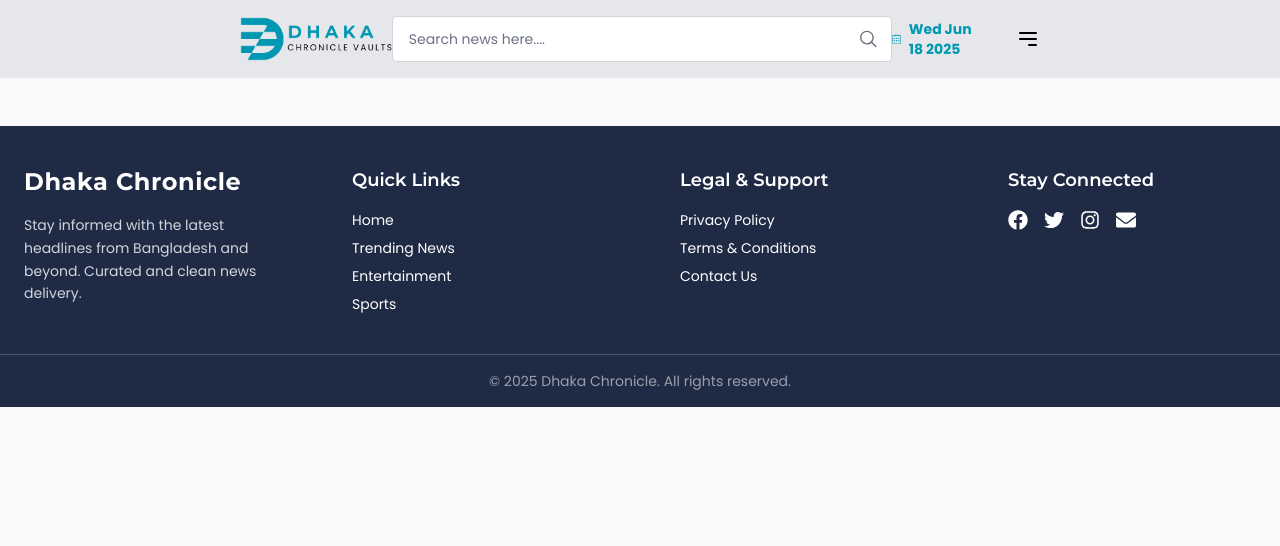
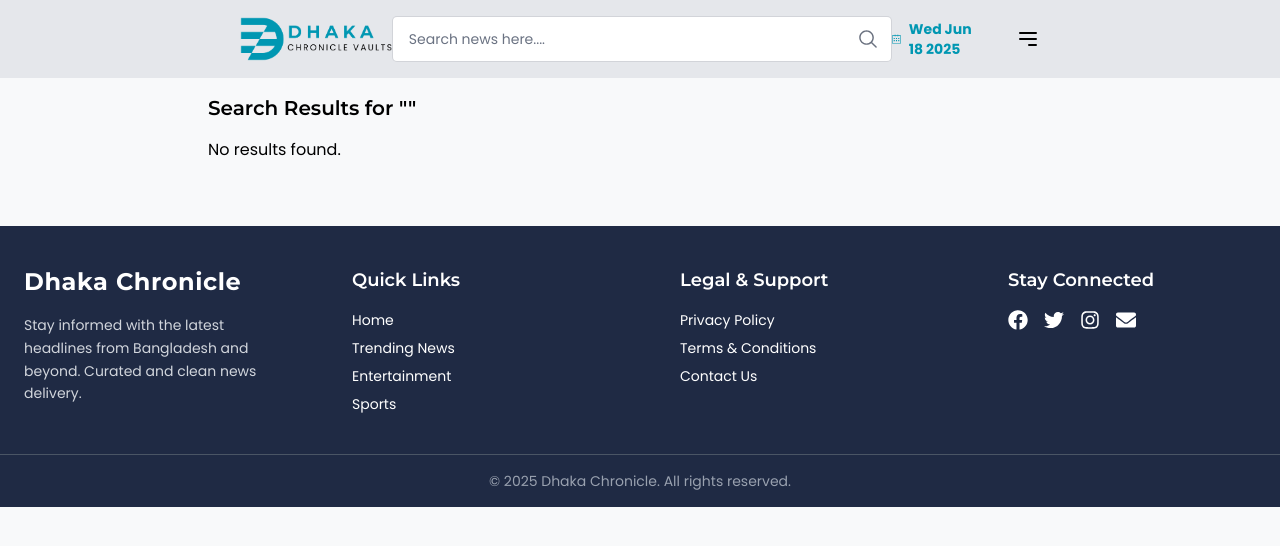
Before and after one commit to Nazmul246/Dhaka-Chronicle-minimal, a React (Vite) app in the folder bangla-news-frontend/: page /search in a window 1280 px wide. Shown: the top 546 px of the page. Built offline with nearby package versions, Linux system fonts and the light colour scheme.

Commit message:
search-update

```diff
--- a/bangla-news-frontend/package.json
+++ b/bangla-news-frontend/package.json
@@ -12,6 +12,7 @@
   "dependencies": {
     "@tailwindcss/vite": "^4.1.7",
     "aos": "^2.3.4",
+    "axios": "^1.10.0",
     "html2canvas": "^1.4.1",
     "html2pdf.js": "^0.10.3",
     "jspdf": "^3.0.1",
--- a/bangla-news-frontend/src/App.jsx
+++ b/bangla-news-frontend/src/App.jsx
@@ -2,6 +2,7 @@ import { BrowserRouter, Routes, Route } from "react-router-dom";
 import Home from "./components/Home";
 import Navbar from "./components/Navbar";
 import CategoryNewsPage from "./components/CategoryNewsPage"; // new page for categories
+import SearchNews from "./components/SearchNews";
 import "./index.css";
 import Footer from "./components/Footer";
 import AOS from "aos";
@@ -21,6 +22,7 @@ function App() {
       <Routes>
         <Route path="/" element={<Home />} />
         <Route path="/category/:category" element={<CategoryNewsPage />} />
+        <Route path="/search" element={<SearchNews />} />
       </Routes>
       <Footer />
     </BrowserRouter>
--- a/bangla-news-frontend/src/components/Navbar.jsx
+++ b/bangla-news-frontend/src/components/Navbar.jsx
@@ -1,12 +1,26 @@
 import React, { useState } from "react";
 import { SlCalender } from "react-icons/sl";
+import { useNavigate } from "react-router-dom";
 import { HiOutlineMenuAlt3, HiX } from "react-icons/hi";
 
 const Navbar = () => {
   const date = new Date();
   const [isOpen, setIsOpen] = useState(false);
+  const [query, setQuery] = useState("");
+  const toggleMenu = () => setIsOpen(!isOpen);
+  const navigate = useNavigate();
 
-  const toggleMenu = () => setIsOpen(!isOpen);
+  const handleSearch = () => {
+    if (query.trim()) {
+      navigate(`/search?q=${encodeURIComponent(query.trim())}`);
+    }
+  };
+
+  const handleKeyDown = (e) => {
+    if (e.key === "Enter") {
+      handleSearch();
+    }
+  };
 
   return (
     <>
@@ -31,7 +45,11 @@ const Navbar = () => {
                 type="text"
                 placeholder="Search news here...."
                 className="w-full h-full pl-4 outline-none placeholder-gray-500 text-sm"
+                value={query}
+                onChange={(e) => setQuery(e.target.value)}
+                onKeyDown={handleKeyDown}
               />
+              <button onClick={handleSearch} aria-label="Search News">
                 <svg
                   xmlns="http://www.w3.org/2000/svg"
                   x="0px"
@@ -43,6 +61,7 @@ const Navbar = () => {
                 >
                   <path d="M 13 3 C 7.4889971 3 3 7.4889971 3 13 C 3 18.511003 7.4889971 23 13 23 C 15.396508 23 17.597385 22.148986 19.322266 20.736328 L 25.292969 26.707031 A 1.0001 1.0001 0 1 0 26.707031 25.292969 L 20.736328 19.322266 C 22.148986 17.597385 23 15.396508 23 13 C 23 7.4889971 18.511003 3 13 3 z M 13 5 C 17.430123 5 21 8.5698774 21 13 C 21 17.430123 17.430123 21 13 21 C 8.5698774 21 5 17.430123 5 13 C 5 8.5698774 8.5698774 5 13 5 z"></path>
                 </svg>
+              </button>
             </div>
           </li>
 
@@ -72,7 +91,11 @@ const Navbar = () => {
                 type="text"
                 placeholder="Search news here...."
                 className="w-full h-full pl-4 outline-none placeholder-gray-500 text-sm"
+                value={query}
+                onChange={(e) => setQuery(e.target.value)}
+                onKeyDown={handleKeyDown}
               />
+              <button onClick={handleSearch} aria-label="Search News">
                 <svg
                   xmlns="http://www.w3.org/2000/svg"
                   x="0px"
@@ -84,6 +107,7 @@ const Navbar = () => {
                 >
                   <path d="M 13 3 C 7.4889971 3 3 7.4889971 3 13 C 3 18.511003 7.4889971 23 13 23 C 15.396508 23 17.597385 22.148986 19.322266 20.736328 L 25.292969 26.707031 A 1.0001 1.0001 0 1 0 26.707031 25.292969 L 20.736328 19.322266 C 22.148986 17.597385 23 15.396508 23 13 C 23 7.4889971 18.511003 3 13 3 z M 13 5 C 17.430123 5 21 8.5698774 21 13 C 21 17.430123 17.430123 21 13 21 C 8.5698774 21 5 17.430123 5 13 C 5 8.5698774 8.5698774 5 13 5 z"></path>
                 </svg>
+              </button>
             </div>
           </div>
 
--- /dev/null
+++ b/bangla-news-frontend/src/components/SearchNews.jsx
@@ -0,0 +1,66 @@
+import React, { useState, useEffect } from "react";
+import axios from "axios";
+import { useSearchParams } from "react-router-dom";
+
+const SearchNews = () => {
+  const [searchParams] = useSearchParams();
+  const query = searchParams.get("q") || "";
+  const [results, setResults] = useState([]);
+  const [loading, setLoading] = useState(false);
+
+  useEffect(() => {
+    if (!query.trim()) return;
+
+    const fetchResults = async () => {
+      setLoading(true);
+      try {
+        const res = await axios.get(
+          `https://dhaka-chronicle-backend-production.up.railway.app/news/search?q=${encodeURIComponent(
+            query
+          )}`
+        );
+        setResults(res.data.news);
+      } catch (error) {
+        console.error("Search failed:", error);
+        setResults([]);
+      }
+      setLoading(false);
+    };
+
+    fetchResults();
+  }, [query]);
+
+  return (
+    <div className="p-4 max-w-4xl mx-auto">
+      <h2 className="text-xl font-semibold mb-4">
+        Search Results for "{query}"
+      </h2>
+
+      {loading ? (
+        <p>Loading...</p>
+      ) : results.length ? (
+        <div className="grid grid-cols-1 md:grid-cols-2 gap-4">
+          {results.map((item, index) => (
+            <div key={index} className="border rounded p-4">
+              <h3 className="text-lg font-bold mb-2">{item.title}</h3>
+              <p className="text-sm text-gray-600 mb-2">{item.source}</p>
+              <p className="text-sm mb-2">{item.summary?.slice(0, 100)}...</p>
+              <a
+                href={item.link}
+                target="_blank"
+                rel="noopener noreferrer"
+                className="text-blue-500 text-sm"
+              >
+                Read More
+              </a>
+            </div>
+          ))}
+        </div>
+      ) : (
+        <p>No results found.</p>
+      )}
+    </div>
+  );
+};
+
+export default SearchNews;
```
Also changed, not shown: 1 other file (tests, documents, lock files or other folders). Lines whose indentation alone changed are shown as unchanged.
